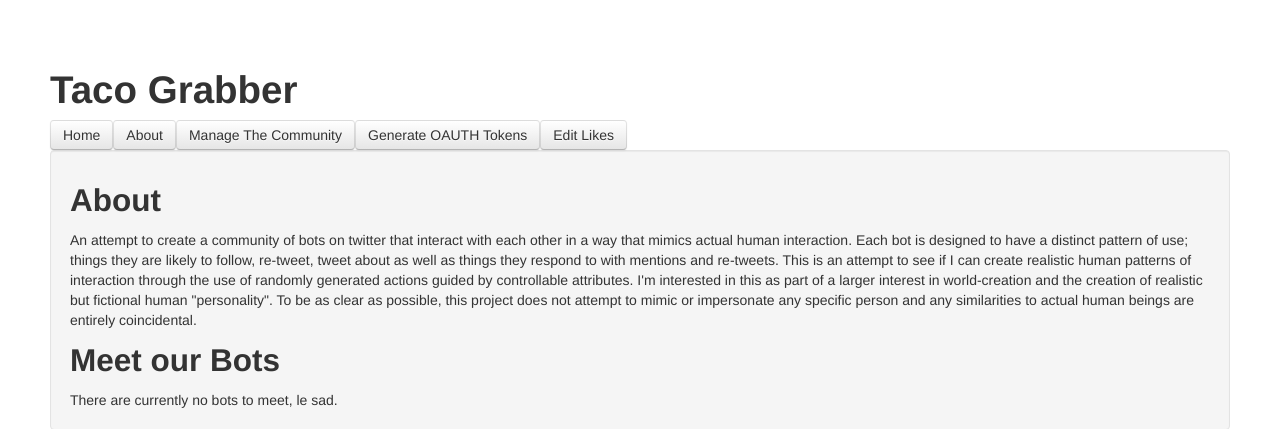
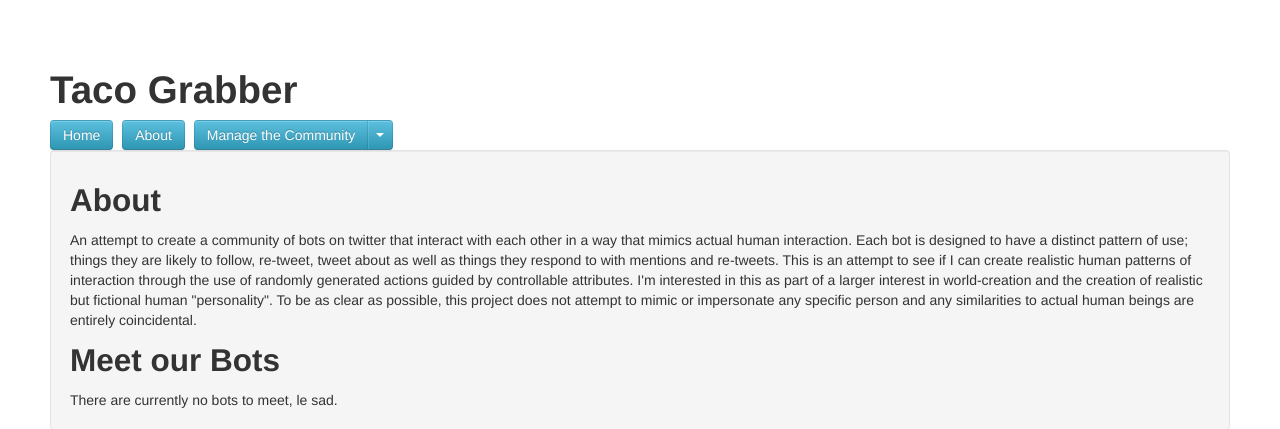
Before and after one commit to benkul/twitterproject, a Django app: page /grabber/about/ in a window 1280 px wide. Shown: the top 429 px of the page. Run offline with Django 3.2, Linux system fonts and the light colour scheme; data that the repository does not hold is empty; some libraries are stand-ins or nearby versions.

Commit message:
dropdown menu issues

```diff
--- a/tacograbber/templates/grabber/base.html
+++ b/tacograbber/templates/grabber/base.html
@@ -7,7 +7,8 @@
     <link href="{% static 'css/bootstrap-fluid-adj.css' %}" rel="stylesheet">
     <link href="{% static 'css/bootstrap.min.css' %}" rel="stylesheet" media="screen">
     <link href="{% static 'css/bootstrap-responsive.css' %}" rel="stylesheet">
-
+    <script src="{% static 'js/jquery-2.0.3.min.js' %}"></script>
+    <script src="{% static 'js/bootstrap.min.js' %}"></script>
         <title>Taco Grabber{% block title %} {% endblock%}</title>
 
 
@@ -21,13 +22,29 @@
 
         <div class="btn-group">
 
-          <a href="/grabber/"> <button type="button" class="btn btn-default">Home </button></a>
-          <a href="/grabber/about/">  <button type="button" class="btn btn-default"> About </button> </a>
-          <a href="/admin/">  <button type="button" class="btn btn-default"> Manage The Community  </button></a>
-          <a href="/grabber/generate/">   <button type="button" class="btn btn-default"> Generate OAUTH Tokens </button></a>
-          <a href="/grabber/editlikes/">   <button type="button" class="btn btn-default"> Edit Likes </button></a>
+          <a href="/grabber/"> <button type="button" class="btn btn-info">Home </button></a>
+           </div>
+        <div class="btn-group">
+          <a href="/grabber/about/">  <button type="button" class="btn btn-info"> About </button> </a>
+        </div>
 
-        </div>
+          <div class="btn-group">
+              <button type="button" class="btn btn-info"> Manage the Community </button>
+              <button type="button" class="btn btn-info dropdown-toggle" data-toggle="dropdown">
+              <span class="caret"></span>
+                  <span class="sr-only"> </span>
+              </button>
+              <ul class="dropdown-menu" role="menu">
+              <li> <a href="/grabber/generate/">  Generate OAUTH Tokens</a>  </li>
+              <li> <a href="/grabber/editlikes/"> Edit General Likes </a>    </li>
+              <li> <a href="/grabber/editlikes/"> Edit Music Likes </a>      </li>
+              <li> <a href="/grabber/editlikes/"> Edit Movie Likes </a>      </li>
+            </ul>
+
+          </div>
+
+
+
 
 
 
@@ -39,8 +56,7 @@
         {% block body_block %} {% endblock %}
 
     </div>
-        <script src="{% static 'js/jquery-2.0.3.min.js' %}"></script>
-    <script src="{% static 'js/bootstrap.min.js' %}"></script>
+
     </body>
 
 </html>
```
Also changed, not shown: tacograbber/static/js/bootstrap.js.
